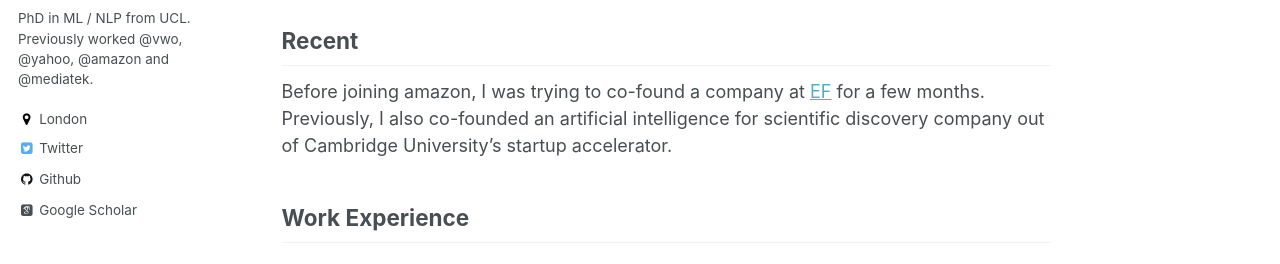
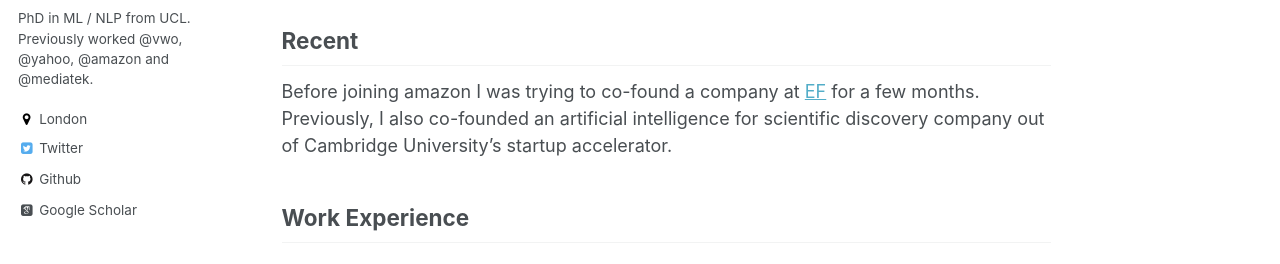
Before and after one commit to gauravsc/gauravsc.github.io, a Jekyll site: the page built from _pages/about.md, in a window 1280 px wide and 1280 px high. Shown: the part 312-576 px from the top of the window. Built offline with Jekyll 4.4.1, drawn with Linux system fonts in a browser that asks for light colours; some web fonts are replaced.

```diff
--- a/_pages/about.md
+++ b/_pages/about.md
@@ -13,7 +13,7 @@ I'm working as a Scientist for Alexa within Amazon. Prior to that I obtained a P
 Recent
 ------
 
-Before joining amazon, I was trying to co-found a company at <a href="https://www.joinef.com">EF</a> for a few months. Previously, I also co-founded an artificial intelligence for scientific discovery company out of Cambridge University's startup accelerator.
+Before joining amazon I was trying to co-found a company at <a href="https://www.joinef.com">EF</a> for a few months. Previously, I also co-founded an artificial intelligence for scientific discovery company out of Cambridge University's startup accelerator.
 
 Work Experience
 ------
```
